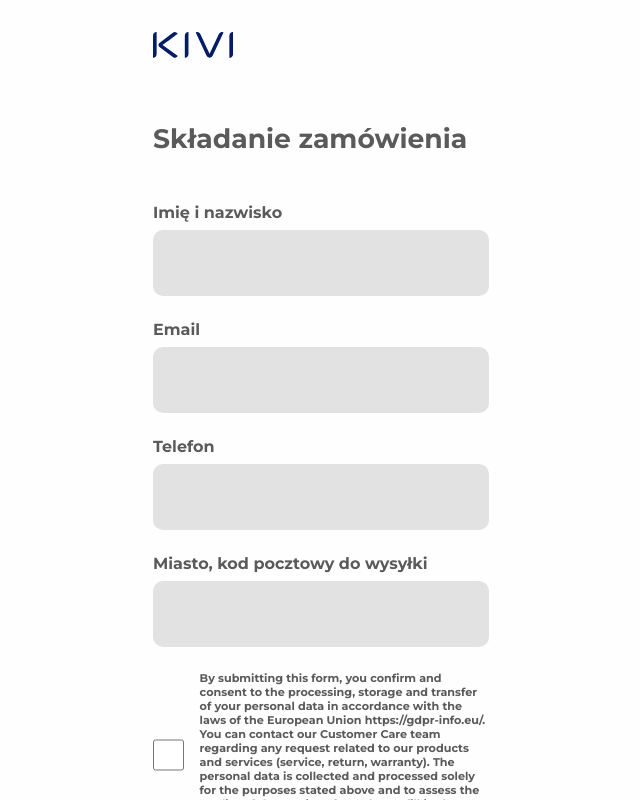
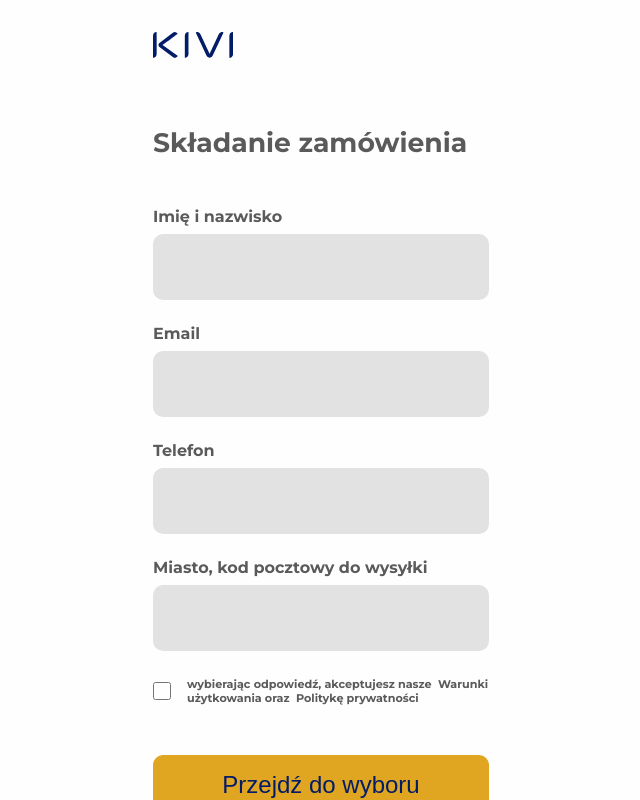
Before and after one commit to zlatan-dp/voronki-v2, a Next.js app: page /checkout/delivery in a window 1280 px wide. Shown: the whole page, without its empty margins (319-959 px from the left). Built offline with nearby package versions, Linux system fonts and the light colour scheme.

Commit message:
- prerelease fixes from Gregory

```diff
--- a/app/checkout/delivery/page.tsx
+++ b/app/checkout/delivery/page.tsx
@@ -5,6 +5,7 @@ import React, {useState} from "react";
 import {StepType} from "@/app/actions/actions.types";
 import {stepsAction} from "@/app/actions/steps.action";
 import {useRouter} from "next/navigation";
+import Link from "next/link";
 
 export default function CheckoutDelivery() {
 
@@ -149,17 +150,18 @@ export default function CheckoutDelivery() {
           </label>
           <label className={'checkbox'}>
             <input type="checkbox" name={"agree"} placeholder="Delivery Address"/>
-            By submitting this form, you confirm and consent to the processing, storage and transfer of your personal
-            data in accordance with the laws of the European Union https://gdpr-info.eu/.
-            You can contact our Customer Care team regarding any request related to our products and services (service,
-            return, warranty).
-            The personal data is collected and processed solely for the purposes stated above and to assess the quality
-            of the service.
-            If you do not fill in the required data, you will not be able to access all or part of the Customer Care
-            Services.
+            <div className="license">
+              wybierając odpowiedź, akceptujesz nasze &nbsp;
+              <Link href={'https://kivismart.com/pl/terms-of-use'}>
+                Warunki użytkowania
+              </Link> oraz &nbsp;
+              <Link href={'https://kivismart.com/pl/privacy-statement'}>
+                Politykę prywatności
+              </Link>
+            </div>
           </label>
           {errors.agree && (<div className={'error'}>{errors.agree}</div>)}
-          <button>Go to Payment</button>
+          <button>Przejdź do wyboru metody płatności i dostawy</button>
         </form>
       </div>
   )
--- a/app/checkout/page.tsx
+++ b/app/checkout/page.tsx
@@ -14,7 +14,7 @@ export default function CheckoutPage() {
   const products = [
     {
       id: 1,
-      price: '219 €',
+      price: '1000 Zł',
       title: 'Телевизор',
       model: 'KIVI KidsTV',
       subTitle: '+ набор аскессуаров',
@@ -24,7 +24,7 @@ export default function CheckoutPage() {
     },
     {
       id: 2,
-      price: '199 €',
+      price: '869 Zł',
       title: 'Телевизор',
       model: 'KIVI KidsTV',
       subTitle: '',
--- a/app/checkout/payment/page.tsx
+++ b/app/checkout/payment/page.tsx
@@ -30,7 +30,7 @@ export default function PaymentPage() {
 
     await deleteSessionId()
 
-    window.location.href = 'https://mediaexpert.pl/'
+    window.location.href = 'https://www.mediaexpert.pl/telewizory-i-rtv/telewizory/telewizor-kivi-kids-tv-32-led-android-tv?%2Fsearch%3Fquery[menu_item]=&query[querystring]=kidstv'
   }
 
   return (
--- a/app/checkout/styles.checkout.css
+++ b/app/checkout/styles.checkout.css
@@ -118,8 +118,10 @@ h1 {
         }
 
         & label.checkbox {
+            height: 2rem;
             display: flex;
             gap: 1rem;
+            align-items: center;
             font-size: .7rem;
         }
 
@@ -133,6 +135,11 @@ h1 {
             border-radius: 10px;
             color: var(--text);
             font-size: 1rem;
+        }
+
+        & input[type="checkbox"] {
+            width: 2rem;
+            height: 2rem;
         }
 
         & .error {
--- a/app/globals.css
+++ b/app/globals.css
@@ -122,6 +122,10 @@ header {
   margin: 0 auto;
   /*border: 1px solid crimson;*/
   padding: 2rem;
+
+  & a {
+    margin: 0;
+  }
 }
 
 main {
--- a/app/layout.tsx
+++ b/app/layout.tsx
@@ -1,5 +1,6 @@
-import type { Metadata } from "next";
+import type {Metadata} from "next";
 import "./globals.css";
+import Link from "next/link";
 
 export const metadata: Metadata = {
   title: "Zorin's voronka",
@@ -31,23 +32,25 @@ export default function RootLayout({
       </head>
       <body>
       <header>
+        <Link href={'https://kivismart.com/pl/tvs/32-full-hd-smart-tv-kidstv-blue'}>
           <svg width="80" height="26" viewBox="0 0 80 26" fill="none" xmlns="http://www.w3.org/2000/svg">
             <path
                 d="M0 3.76965V25.8367H0.187157C2.06424 25.8367 3.65004 24.1277 3.65004 22.1048V0H3.46327C1.5536 0 0 1.69105 0 3.76965Z"
-              fill="#031C67" />
+                fill="#031C67"/>
             <path
                 d="M31.8213 3.76966V25.8366H32.0081C33.8849 25.8366 35.4708 24.1278 35.4708 22.1048V0H35.2841C33.3746 0 31.8213 1.69105 31.8213 3.76966Z"
-              fill="#031C67" />
+                fill="#031C67"/>
             <path
                 d="M79.8131 0C77.9039 0 76.3506 1.69105 76.3506 3.76965V25.8367H76.5374C78.4144 25.8367 80.0001 24.1277 80.0001 22.1048V0H79.8131Z"
-              fill="#031C67" />
+                fill="#031C67"/>
             <path
                 d="M67.8829 0.203447C67.0048 0.478554 66.2904 1.11271 65.8722 1.98978L56.6076 21.7359L56.4575 21.4086C55.4384 19.1937 50.2094 7.84163 47.3268 1.91471C46.9308 1.0698 46.2417 0.458507 45.3846 0.191323C44.5557 -0.0669875 43.6525 0.0365182 42.9012 0.474827L42.7158 0.578347L53.4541 23.6108C54.2188 25.0302 55.3139 25.7846 56.6156 25.7846C57.9642 25.7846 59.0387 25.0363 59.7253 23.6202L70.5508 0.578347L70.3686 0.477624C69.6019 0.0393243 68.719 -0.0572013 67.8829 0.203447Z"
-              fill="#031C67" />
+                fill="#031C67"/>
             <path
                 d="M9.78132 12.8385C9.89327 12.7555 20.9754 4.61093 24.7924 1.68733C24.2184 0.862017 23.3572 0.298287 22.4078 0.131358C22.2124 0.0968563 22.018 0.0795898 21.825 0.0795898C21.119 0.0795898 20.4406 0.307611 19.8694 0.744051L6.43532 11.0158C5.81514 11.4895 5.46215 12.2146 5.46684 13.0045C5.47151 13.7944 5.83333 14.5148 6.45863 14.9806L20.1715 25.2001C20.8192 25.6827 21.6445 25.8599 22.4936 25.7004C23.4607 25.5181 24.3611 24.9171 24.9313 24.0815L9.59762 12.9732L9.78132 12.8385Z"
-              fill="#031C67" />
+                fill="#031C67"/>
           </svg>
+        </Link>
 
       </header>
       <main>
--- a/app/step/1/page.tsx
+++ b/app/step/1/page.tsx
@@ -65,10 +65,10 @@ export default function StepOnePage() {
 
       <div className="license">
         wybierając odpowiedź, akceptujesz nasze &nbsp;
-        <Link href={'#'}>
+        <Link href={'https://kivismart.com/pl/terms-of-use'}>
           Warunki użytkowania
         </Link> oraz &nbsp;
-        <Link href={'#'}>
+        <Link href={'https://kivismart.com/pl/privacy-statement'}>
           Politykę prywatności
         </Link>
       </div>
--- a/app/step/4/Dispatcher.tsx
+++ b/app/step/4/Dispatcher.tsx
@@ -66,7 +66,7 @@ export default function StepFourDispatcher() {
 
         <div className="step-button">
           <button className="button" onClick={goToNextStep}>
-            Решение →
+            Rozwiązanie →
           </button>
         </div>
 
```
Also changed, not shown: app/landing/page.tsx (+17 -3 lines). Lines whose indentation alone changed are shown as unchanged.
